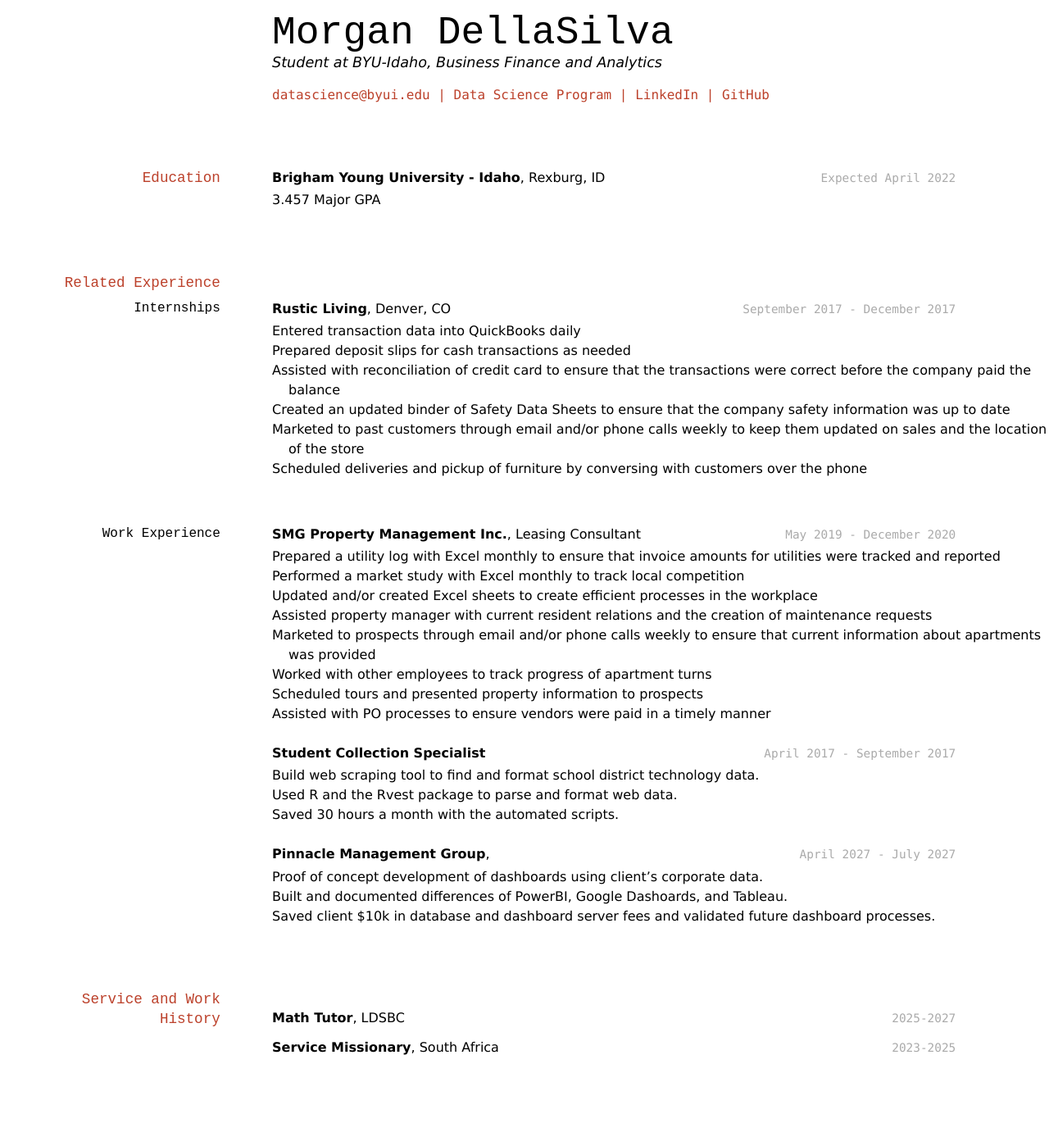
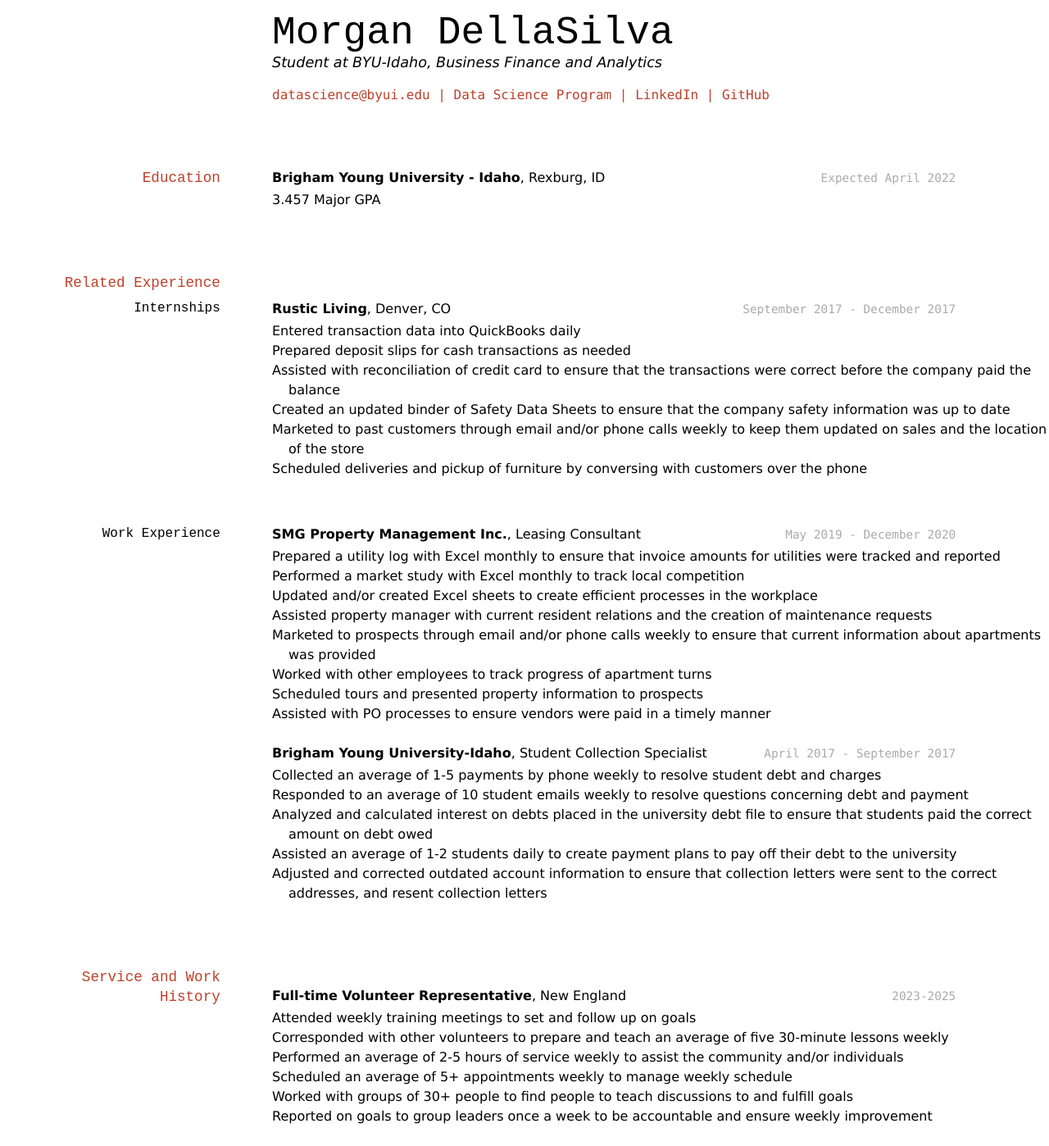
Before and after one commit to byuids-resumes/DELLASILVA-Resume, a Jekyll site: the page built from docs/index.md, in a window 1280 px wide. Shown: the whole page at 82% size. Built offline with Jekyll 4.4.1, drawn with Linux system fonts in a browser that asks for light colours; before the commit the page ends 1301 px from its top, so only the background shows below that.

Commit message:
Update index.md

```diff
--- a/docs/index.md
+++ b/docs/index.md
@@ -53,31 +53,27 @@ __SMG Property Management Inc.__, Leasing Consultant
 
 
 `April 2017 - September 2017`
-__Student Collection Specialist__
+__Brigham Young University-Idaho__, Student Collection Specialist
 
-- Build web scraping tool to find and format school district technology data.
-- Used R and the Rvest package to parse and format web data.
-- Saved 30 hours a month with the automated scripts.
-
-`April 2027 - July 2027`
-__Pinnacle Management Group__,
-
-- Proof of concept development of dashboards using client's corporate data.
-- Built and documented differences of PowerBI, Google Dashoards, and Tableau.
-- Saved client $10k in database and dashboard server fees and validated future dashboard processes.
+- Collected an average of 1-5 payments by phone weekly to resolve student debt and charges
+- Responded to an average of 10 student emails weekly to resolve questions concerning debt and payment
+-  Analyzed and calculated interest on debts placed in the university debt file to ensure that students paid the correct amount on debt owed
+-  Assisted an average of 1-2 students daily to create payment plans to pay off their debt to the university
+-   Adjusted and corrected outdated account information to ensure that collection letters were sent to the correct addresses, and resent collection letters
 
 
 ## Service and Work History
 
-`2025-2027`
-__Math Tutor__, LDSBC
+`2023-2025`
+__Full-time Volunteer Representative__, New England
 
-
-`2023-2025`
-__Service Missionary__, South Africa
-
-
+- Attended weekly training meetings to set and follow up on goals
+- Corresponded with other volunteers to prepare and teach an average of five 30-minute lessons weekly
+- Performed an average of 2-5 hours of service weekly to assist the community and/or individuals
+- Scheduled an average of 5+ appointments weekly to manage weekly schedule
+- Worked with groups of 30+ people to find people to teach discussions to and fulfill goals
+- Reported on goals to group leaders once a week to be accountable and ensure weekly improvement
 
 <!-- ### Footer
 
-Last updated: May 2013 -->
+Last updated: Dec 2021 -->
```
